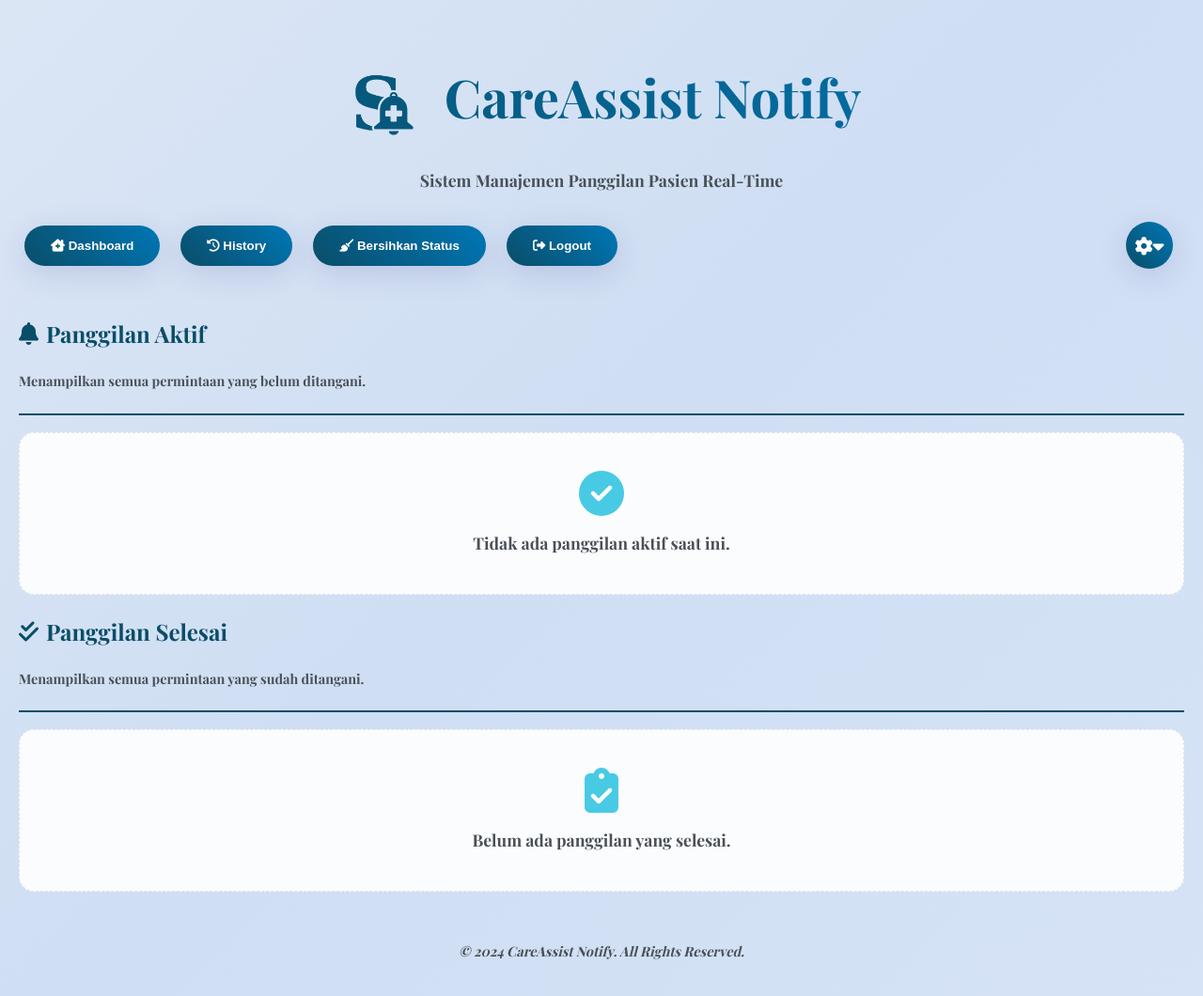
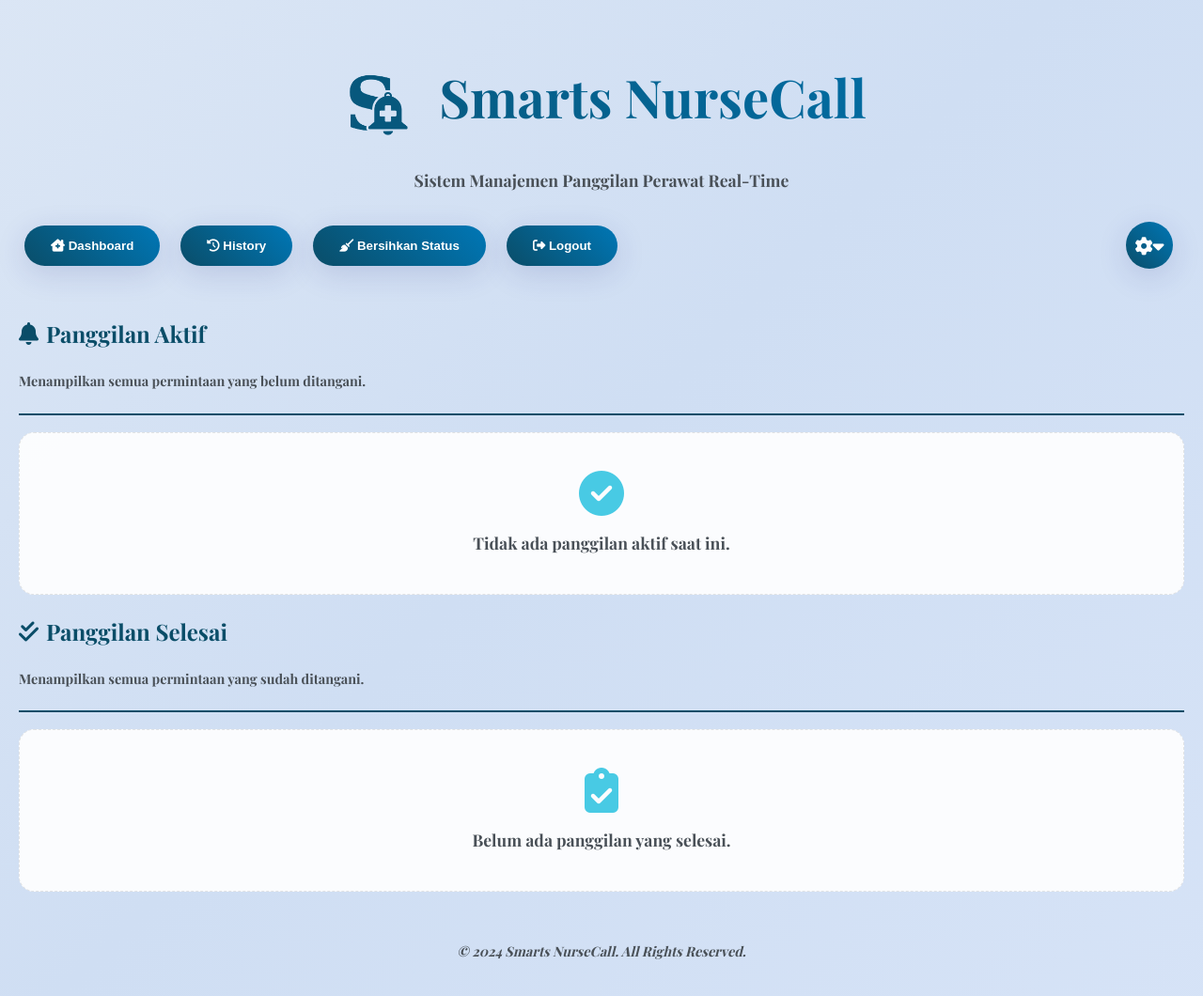
Before and after one commit to smartnursecall/smartnursecall, a plain HTML site: page dashboard.html in a window 1280 px wide. Shown: the whole page at 94% size. Drawn offline with nearby package versions, Linux system fonts and the light colour scheme; no server answers.

Commit message:
Update dashboard.html

```diff
--- a/dashboard.html
+++ b/dashboard.html
@@ -3,7 +3,7 @@
 <head>
   <meta charset="UTF-8" />
   <meta name="viewport" content="width=device-width, initial-scale=1.0" />
-  <title>CareAssist Notify - Dashboard</title>
+  <title>Smarts NurseCall - Dashboard</title>
   <link rel="stylesheet" href="styles.css" />
   <link rel="icon" href="favicon.png" type="image/png">
   <link rel="stylesheet" href="https://cdnjs.cloudflare.com/ajax/libs/font-awesome/6.4.0/css/all.min.css">
@@ -13,8 +13,8 @@
 
   <header>
     <div class="header-content">
-      <h1><img id="main-logo" src="logo-light.png" alt="CareAssist Notify Icon" class="brand-icon"> CareAssist Notify</h1>
-      <p class="tagline">Sistem Manajemen Panggilan Pasien Real-Time</p>
+      <h1><img id="main-logo" src="logo-light.png" alt="Smarts NurseCall Icon" class="brand-icon"> Smarts NurseCall</h1>
+      <p class="tagline">Sistem Manajemen Panggilan Perawat Real-Time</p>
     </div>
     <nav>
       <div class="nav-left">
@@ -113,7 +113,7 @@
   </div>
 
   <footer class="site-footer">
-    <p>&copy; 2024 CareAssist Notify. All Rights Reserved.</p>
+    <p>&copy; 2024 Smarts NurseCall. All Rights Reserved.</p>
   </footer>
 
   <div id="confirm-modal" class="modal">
```
